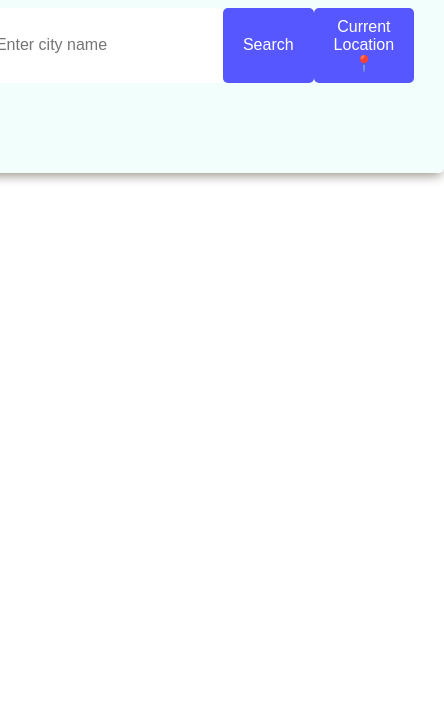
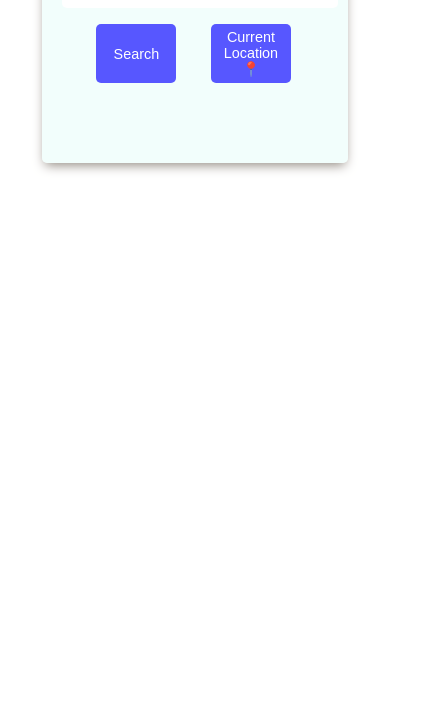
Before and after one commit to Nzube606/weather-app, a plain HTML site: page index.html in a window 390 px wide. Shown: the part 125-844 px from the top of the page, 444 px wide, since content can reach past the window. Drawn offline with Linux system fonts and the light colour scheme.

Commit message:
fix: optimize for mobile

```diff
--- a/style.css
+++ b/style.css
@@ -1,6 +1,6 @@
 body {
   margin: 0;
-  padding: 0;
+  padding: 1rem;
   flex-wrap: wrap;
   display: flex;
   justify-content: center;
@@ -14,10 +14,10 @@
 }
 
 #main-body {
-  margin: 20px;
   border-radius: 12px;
-  padding: 20px;
-  flex: 0 1 50%;
+  padding: 10px;
+  flex-wrap: wrap;
+  width: 80%;
   display: flex;
   flex-direction: column;
   justify-content: center;
@@ -26,12 +26,13 @@
 }
 
 #main-body h1 {
+  margin-top: 0;
   text-align: center;
 }
 
 #search-container {
   display: flex;
-  justify-content: space-between;
+  flex-wrap: wrap;
   margin-bottom: 20px;
   width: 100%;
   align-self: center;
@@ -40,9 +41,10 @@
 #city-input {
   padding: 10px 20px;
   font-size: 1em;
-
+  margin-right: auto;
   border: none;
   border-radius: 5px;
+  width: 40%;
 }
 
 #city-input:focus {
@@ -58,6 +60,7 @@
   font-size: 1.5em;
 }
 button {
+  margin-left: 10px;
   padding: 10px 20px;
   font-size: 1em;
   border: none;
@@ -129,3 +132,19 @@
   font-style: italic;
   color: gray;
 }
+@media (max-width: 600px) {
+  /* mobile styles */
+  #city-input {
+    padding: 10px 5px;
+    font-size: 0.9em;
+    flex: 0 0 100%;
+    margin-bottom: 1rem;
+  }
+
+  button {
+    margin-left: 13%;
+    padding: 5px;
+    font-size: 0.9em;
+    flex: 0 0 30%;
+  }
+}
```
